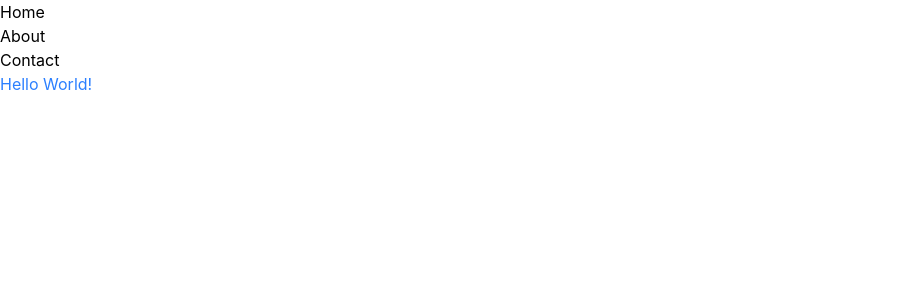
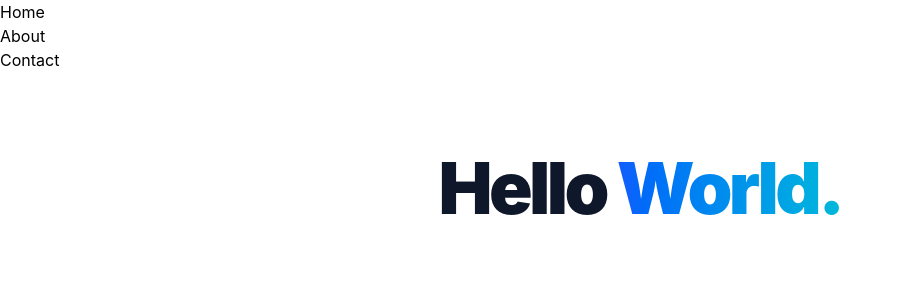
Before and after one commit to 3hal0n/af-lab-08, a React (Vite) app: page / in a window 1280 px wide. Shown: the top 300 px of the page, without its empty margins (0-901 px from the left). Built offline with nearby package versions, Linux system fonts and the light colour scheme.

Commit message:
ref: greeting with tailwind css

```diff
--- a/src/components/Greeting.jsx
+++ b/src/components/Greeting.jsx
@@ -1,11 +1,13 @@
-import React from 'react'
+import React from 'react';
 
-function Greeting() {
+const Greeting = () => {
   return (
-    <div>
-        <h1 className='text-blue-500'>Hello World!</h1>
+    <div className="flex flex-col items-center justify-center py-20 px-4">
+      <h1 className="text-5xl font-black tracking-tighter text-slate-900 md:text-7xl">
+        Hello <span className="bg-gradient-to-r from-blue-600 to-cyan-500 bg-clip-text text-transparent">World.</span>
+      </h1>
     </div>
-  )
-}
+  );
+};
 
-export default Greeting
+export default Greeting;
```
